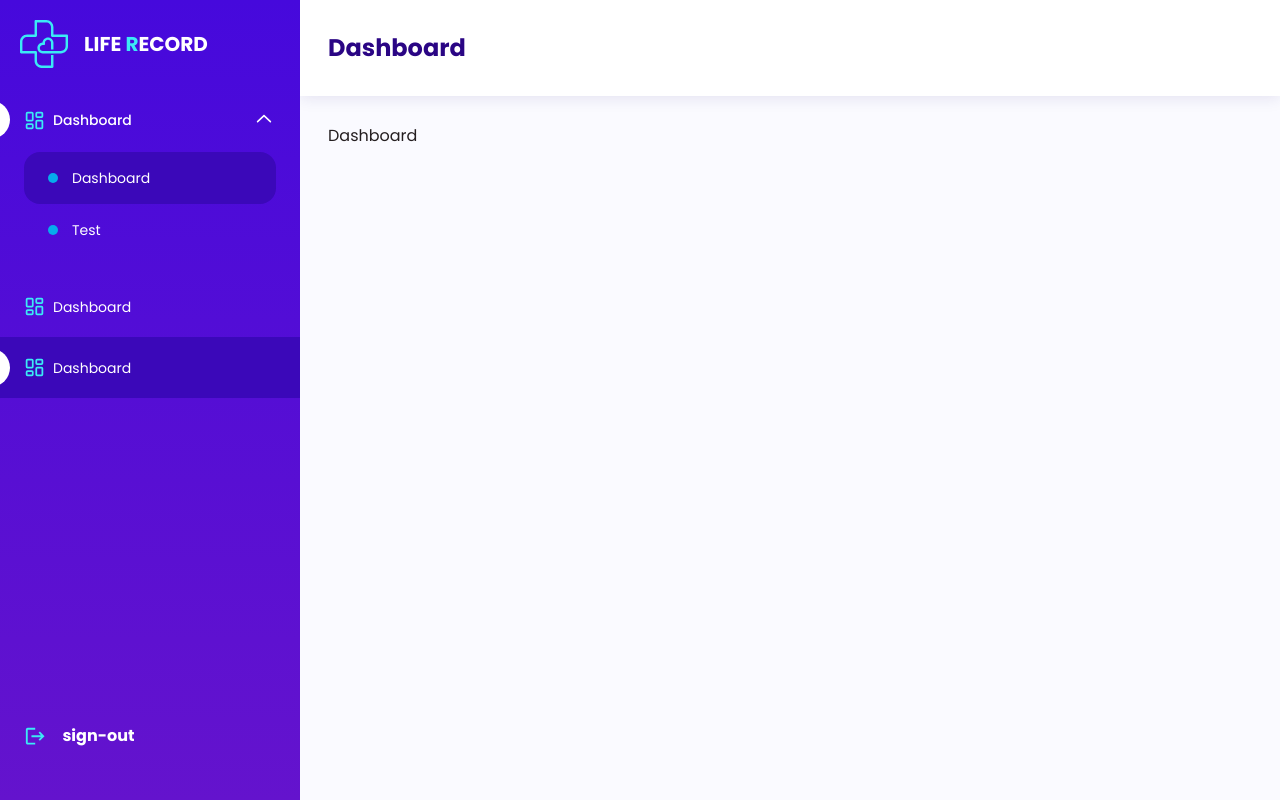
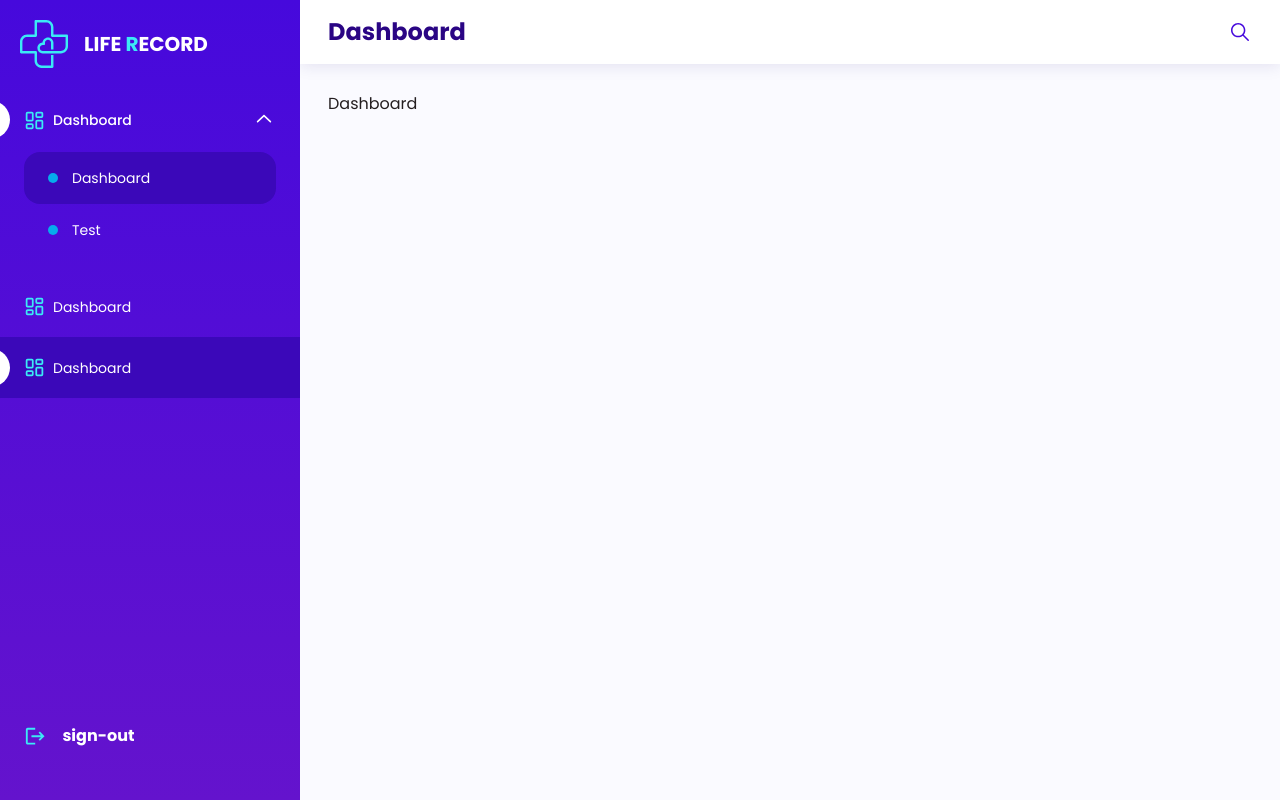
Before and after one commit to alialaa932003/final-project, a React (Vite) app: page /dashboard in a window 1280 px wide. Built offline with nearby package versions, Linux system fonts and the light colour scheme; a web font is replaced by a local one.

Commit message:
fix: add new screen size for responsive design in Tailwind configuration

```diff
--- a/tailwind.config.js
+++ b/tailwind.config.js
@@ -8,12 +8,14 @@ module.exports = {
       container: {
          center: "true",
          padding: "2rem",
+      },
+      extend: {
          screens: {
             xl: "1344px",
             "2xl": "1620px",
+            "3xl": "1920px",
          },
-      },
-      extend: {
+
          boxShadow: {
             md: "0 2px 15px 0 rgba(34, 5, 107, 0.1)",
          },
```
